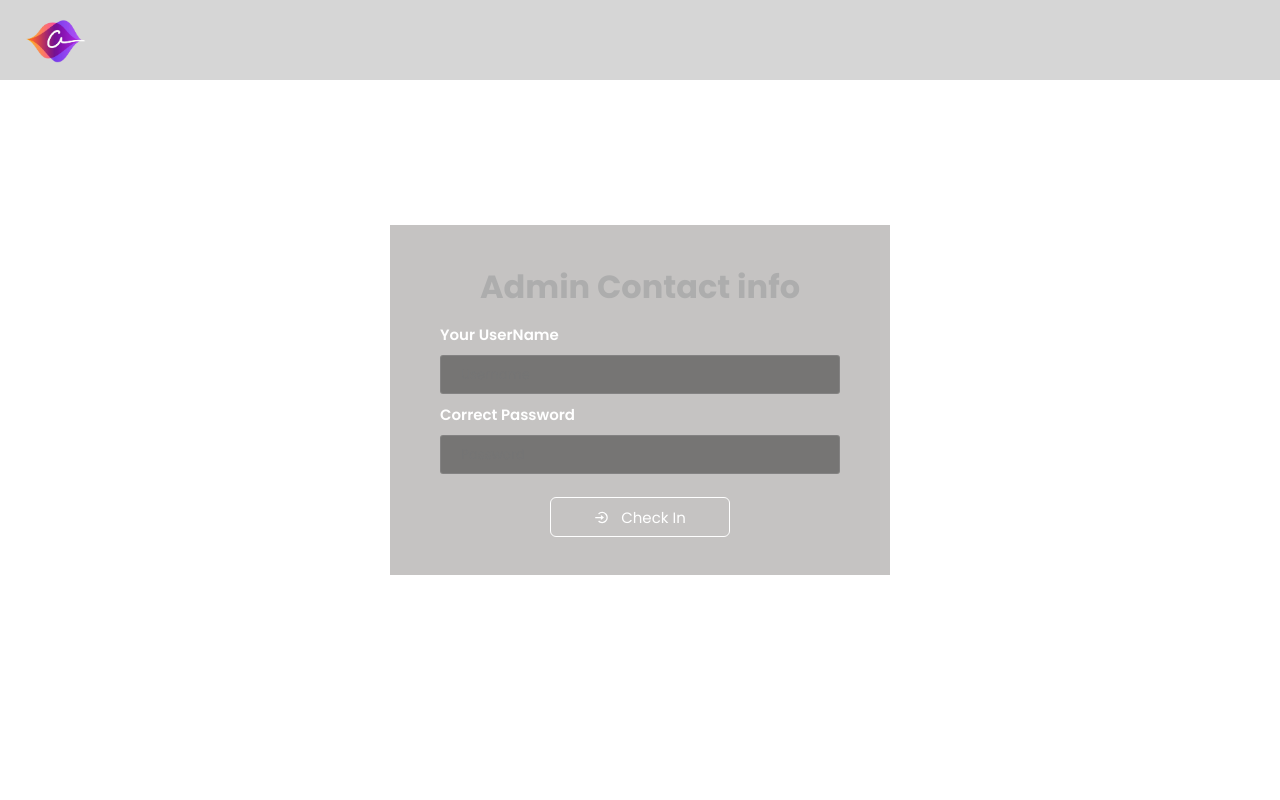
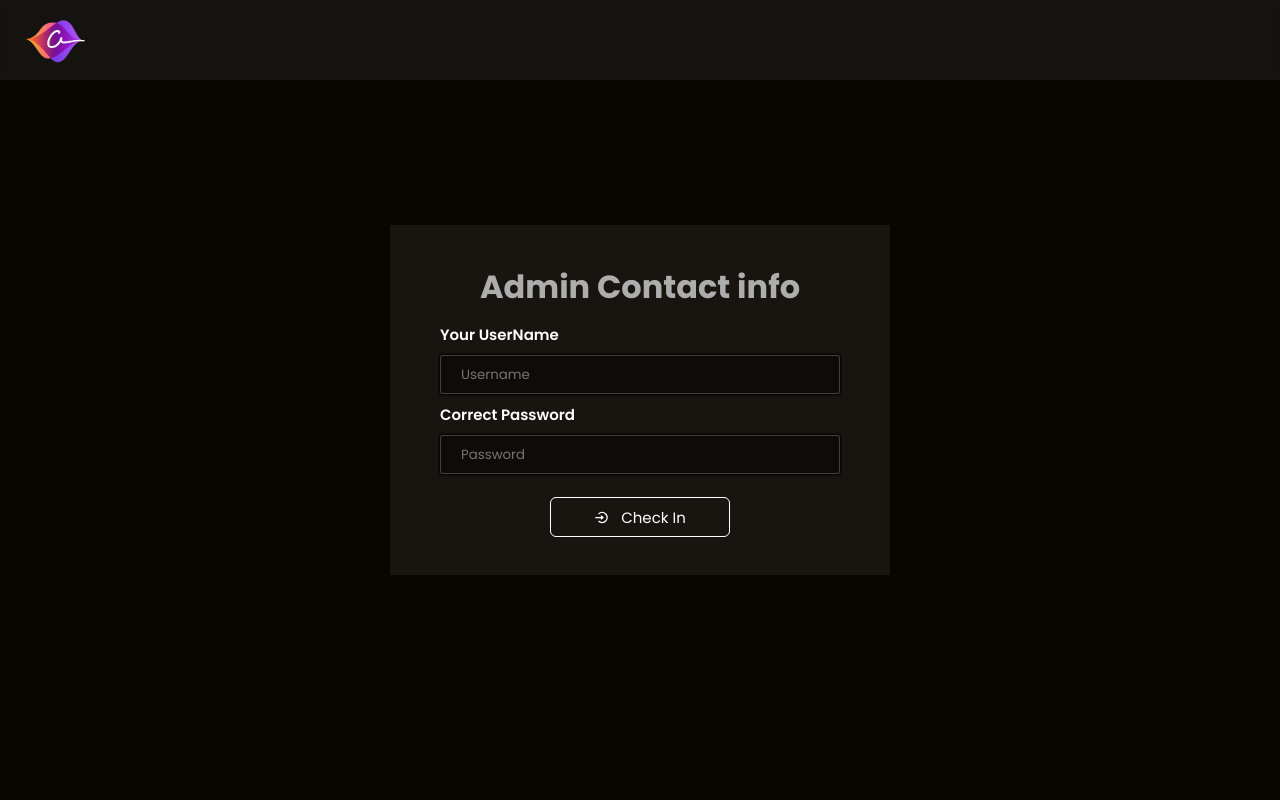
Before and after one commit to ganraj21/Portfolio-Web-Application, a React (Create React App) app: page /login in a window 1280 px wide. Shown: the top 800 px of the page. Built offline with nearby package versions, Linux system fonts and the light colour scheme; no server answers.

Commit message:
change #123

```diff
--- a/src/pages/components/LoginInterface/AdminUser.css
+++ b/src/pages/components/LoginInterface/AdminUser.css
@@ -15,7 +15,7 @@
   flex-wrap: wrap;
   justify-content: center;
   gap: 20px;
-  padding: 30px 0;
+  padding: 90px 0;
 }
 
 .card_btn {
@@ -64,6 +64,7 @@
   display: flex;
   align-items: center;
   justify-content: center;
+  background-color: var(--skill-background-color);
 }
 .admin__card {
   overflow: scroll;
--- a/src/pages/components/LoginInterface/AdminUser.jsx
+++ b/src/pages/components/LoginInterface/AdminUser.jsx
@@ -9,7 +9,7 @@ const AdminUser = () => {
   const [apiData, setApiData] = useState([]);
   const [loading, setLoading] = useState(0);
   const [newapiData, setNewApiData] = useState(0);
-  const { uri } = useContext(ServiceContext);
+  const { uri, isDarkMode } = useContext(ServiceContext);
   const url = `${uri}/${process.env.REACT_APP_ADMIN_QUERY}`;
   const navigate = useNavigate();
 
@@ -78,7 +78,7 @@ const AdminUser = () => {
   };
 
   return (
-    <div className="admin__container">
+    <div className={`admin__container ${isDarkMode ? 'dark' : 'light'}`}>
       <ToastContainer />
       <div className="admin__card">
         {loading ? (
@@ -125,7 +125,15 @@ const AdminUser = () => {
             })}
           </div>
         ) : (
-          <Spinner />
+          <div
+            style={{
+              height: '100vh',
+              display: 'flex',
+              alignItems: 'center',
+            }}
+          >
+            <Spinner />
+          </div>
         )}
       </div>
     </div>
--- a/src/pages/components/LoginInterface/Login.css
+++ b/src/pages/components/LoginInterface/Login.css
@@ -1,5 +1,6 @@
 .login__container {
   height: 100vh;
+  background-color: var(--skill-background-color);
 }
 
 .login__card,
--- a/src/pages/components/LoginInterface/Login.jsx
+++ b/src/pages/components/LoginInterface/Login.jsx
@@ -13,7 +13,7 @@ const Login = () => {
     username: '',
     password: '',
   });
-  const { uri } = useContext(ServiceContext);
+  const { uri, isDarkMode } = useContext(ServiceContext);
   const url = `${uri}/${process.env.REACT_APP_QUERY_LOG}/login`;
   const navigate = useNavigate();
 
@@ -66,7 +66,7 @@ const Login = () => {
   };
 
   return (
-    <div className="login__container">
+    <div className={`login__container ${isDarkMode ? 'dark' : 'light'}`}>
       <form className="login__card" onSubmit={dataPost}>
         <ToastContainer />
         <h1>Admin Contact info</h1>
```
